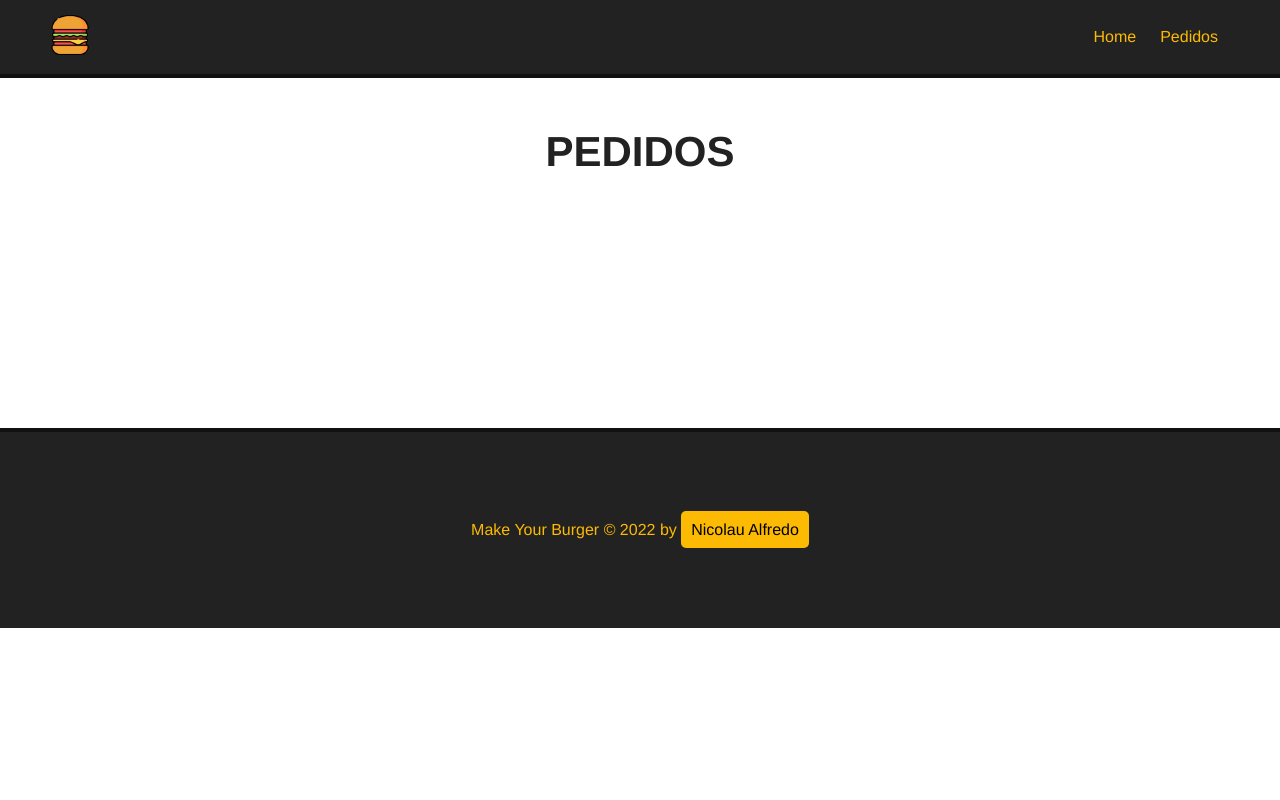
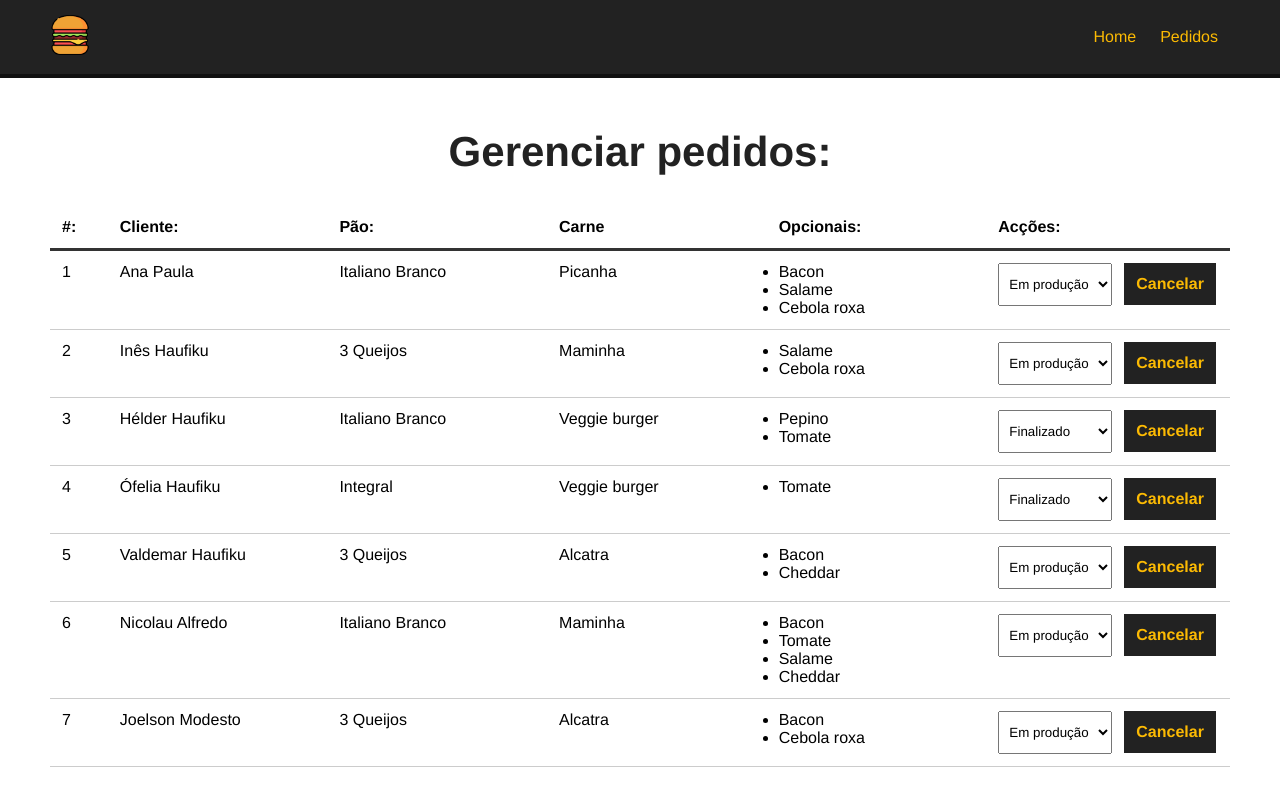
Before and after one commit to NicolauAlfredo/make-your-burger, a Vue app: page /pedidos in a window 1280 px wide. Shown: the top 800 px of the page. Built offline with nearby package versions, Linux system fonts and the light colour scheme; data requests are answered from the project's data file.

Commit message:
Criando a página pedidos do site

```diff
--- a/db/db.json
+++ b/db/db.json
@@ -79,7 +79,7 @@
   ],
   "burgers": [
     {
-      "nome": "Matheus Battisti",
+      "nome": "Ana Paula",
       "carne": "Picanha",
       "pao": "Italiano Branco",
       "opcionais": [
@@ -87,50 +87,74 @@
         "Salame",
         "Cebola roxa"
       ],
-      "status": "Finalizado",
+      "status": "Em produção",
       "id": 1
     },
     {
-      "nome": "João Coelho",
+      "nome": "Inês Haufiku",
       "carne": "Maminha",
       "pao": "3 Queijos",
       "opcionais": [
         "Salame",
         "Cebola roxa"
       ],
-      "status": "Solicitado",
-      "id": 4
+      "status": "Em produção",
+      "id": 2
     },
     {
-      "nome": "Nicolau",
+      "nome": "Hélder Haufiku",
       "pao": "Italiano Branco",
       "carne": "Veggie burger",
       "opcionais": [
         "Pepino",
         "Tomate"
       ],
-      "status": "Solicitado",
-      "id": 5
+      "status": "Finalizado",
+      "id": 3
     },
     {
-      "nome": "Alfredo",
-      "pao": "3 Queijos",
-      "carne": "Alcatra",
-      "opcionais": [
-        "Cheddar",
-        "Tomate"
-      ],
-      "status": "Solicitado",
-      "id": 6
-    },
-    {
-      "nome": "Ana Paula",
+      "nome": "Ófelia Haufiku",
       "pao": "Integral",
       "carne": "Veggie burger",
       "opcionais": [
         "Tomate"
       ],
-      "status": "Solicitado",
+      "status": "Finalizado",
+      "id": 4
+    },
+    {
+      "nome": "Valdemar Haufiku",
+      "pao": "3 Queijos",
+      "carne": "Alcatra",
+      "opcionais": [
+        "Bacon",
+        "Cheddar"
+      ],
+      "status": "Em produção",
+      "id": 5
+    },
+    {
+      "nome": "Nicolau Alfredo",
+      "pao": "Italiano Branco",
+      "carne": "Maminha",
+      "opcionais": [
+        "Bacon",
+        "Tomate",
+        "Salame",
+        "Cheddar"
+      ],
+      "status": "Em produção",
+      "id": 6
+    },
+    {
+      "nome": "Joelson Modesto",
+      "pao": "3 Queijos",
+      "carne": "Alcatra",
+      "opcionais": [
+        "Bacon",
+        "Cebola roxa"
+      ],
+      "status": "Em produção",
       "id": 7
     }
   ]
--- /dev/null
+++ b/src/components/Dashboard.vue
@@ -0,0 +1,157 @@
+<template>
+    <div id="burger-table">
+        <div>
+            <div id="burger-table-heading">
+                <div class="order-id">#:</div>
+                <div>Cliente:</div>
+                <div>Pão:</div>
+                <div>Carne</div>
+                <div>Opcionais:</div>
+                <div>Acções:</div>
+            </div>
+        </div>
+
+        <div id="burger-table-rows">
+            <div class="burger-table-row" v-for="burger in burgers" :key="burger.id">
+                <div class="order-number">{{ burger.id }}</div>
+                <div>{{ burger.nome }}</div>
+                <div>{{ burger.pao }}</div>
+                <div>{{ burger.carne }}</div>
+                <div>
+                    <ul>
+                        <li v-for="(opcional, index) in burger.opcionais" :key="index">
+                            {{ opcional }}
+                        </li>
+                    </ul>
+                </div>
+                <div>
+                    <select name="status" class="status" @change="updateBurger($event, burger.id)">
+                        <option v-for="s in status" :key="s.id" :value="s.tipo" :selected="burger.status == s.tipo">
+                        {{ s.tipo }}</option>
+                    </select>
+                    <button class="delete-btn" @click="deleteBurger(burger.id)">Cancelar</button>
+                </div>
+            </div>
+        </div>
+    </div>
+</template>
+
+<script>
+
+export default {
+    name: 'Dashboard',
+    data() {
+        return {
+            burgers: null,
+            burger_id: null,
+            status: []
+        }
+    },
+    methods: {
+        async getPedidos() {
+            const req = await fetch('http://localhost:5000/burgers')
+
+            const data = await req.json()
+
+            this.burgers = data
+
+            // Resgatar os status
+            this.getStatus()
+        },
+        async getStatus() {
+            const req = await fetch('http://localhost:5000/status')
+
+            const data = await req.json()
+
+            this.status = data
+        },
+        async deleteBurger(id) {
+
+            const req = await fetch(`http://localhost:5000/burgers/${id}`, {
+                method: 'DELETE'
+            })
+
+            const res = await req.json()
+
+            // Mensagem
+
+            this.getPedidos()
+        },
+        async updateBurger(event, id) {
+            const option = event.target.value
+
+            const dataJson = JSON.stringify({ status: option })
+
+            const req = await fetch(`http://localhost:5000/burgers/${id}`, {
+                method: 'PATCH',
+                headers: { 'Content-Type' : 'application/json' },
+                body: dataJson
+            })
+
+            const res = await req.json()
+            console.log(res)
+        }
+    },
+    mounted() {
+        this.getPedidos()
+    }
+}
+</script>
+
+<style scoped>
+    #burger-table {
+        max-width: 1300px;
+        margin: 0 auto;
+    }
+
+    #burger-table-heading,
+    #burger-table-rows,
+    .burger-table-row {
+        display: flex;
+        flex-wrap: wrap;
+    }
+
+    #burger-table-heading {
+        font-weight: bold;
+        padding: 12px;
+        border-bottom: 3px solid #333;
+    }
+
+    #burger-table-heading div,
+    .burger-table-row div {
+        width: 19%;
+    }
+
+    .burger-table-row {
+        width: 100%;
+        padding: 12px;
+        border-bottom: 1px solid #ccc;
+    }
+
+    #burger-table-heading .order-id,
+    .burger-table-row .order-number {
+        width: 5%;
+    }
+
+    select {
+        padding: 12px 6px;
+        margin-right: 12px;
+    }
+
+    .delete-btn {
+        background-color: #222;
+        color: #FCBA03;
+        font-weight: bold;
+        border: 2px solid #222;
+        padding: 10px;
+        font-size: 16px;
+        margin: 0 auto;
+        cursor: pointer;
+        transition: 0.5s;
+    }
+
+    .delete-btn:hover {
+        background-color: transparent;
+        color: #222;
+    }
+</style>
--- a/src/views/PedidosView.vue
+++ b/src/views/PedidosView.vue
@@ -1,8 +1,17 @@
 <template>
   <div class="main-container">
-    <h1>PEDIDOS</h1>
+    <h1>Gerenciar pedidos:</h1>
+    <Dashboard/>
   </div>
 </template>
 
 <script>
+import Dashboard from "@/components/Dashboard.vue";
+
+export default {
+  name: 'Pedidos',
+  components: {
+    Dashboard
+  }
+}
 </script>
```
